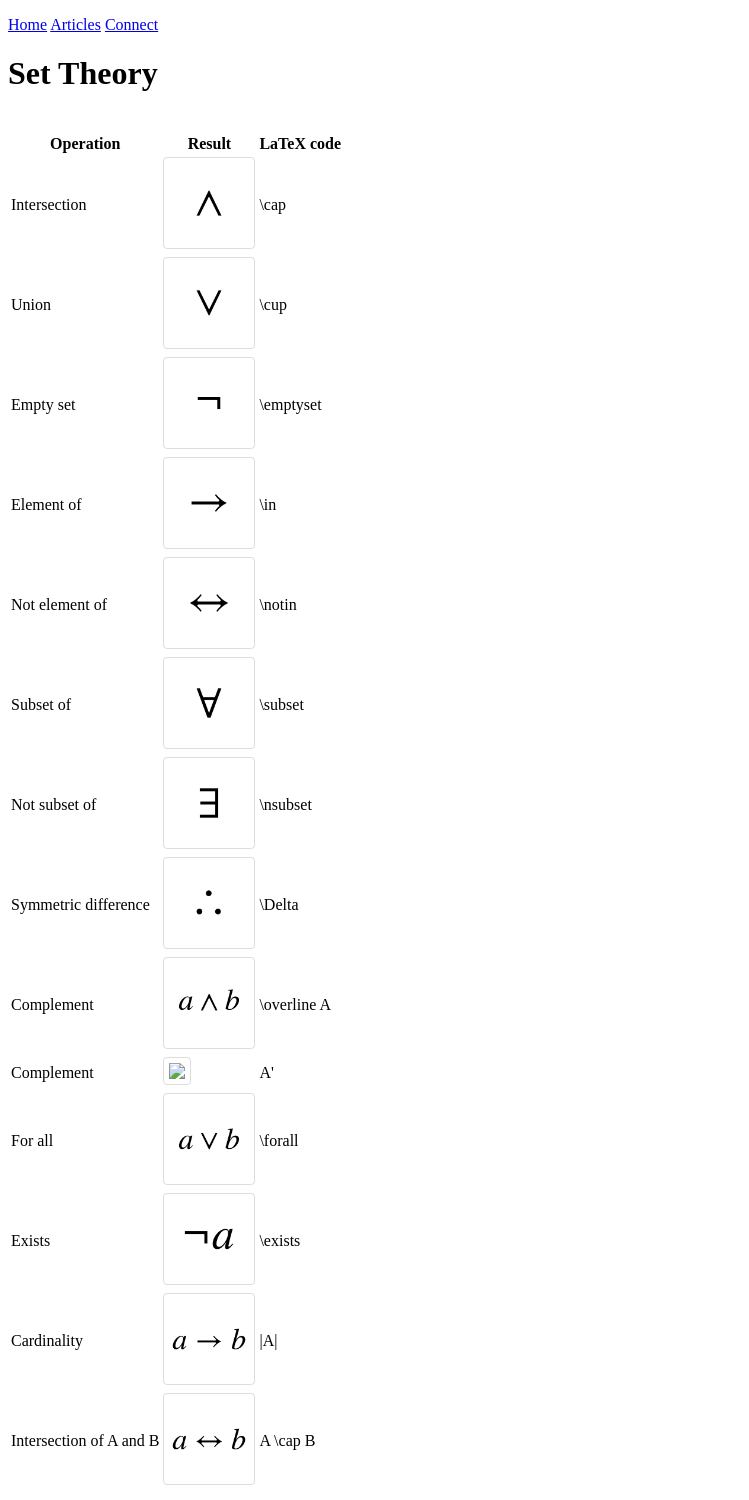
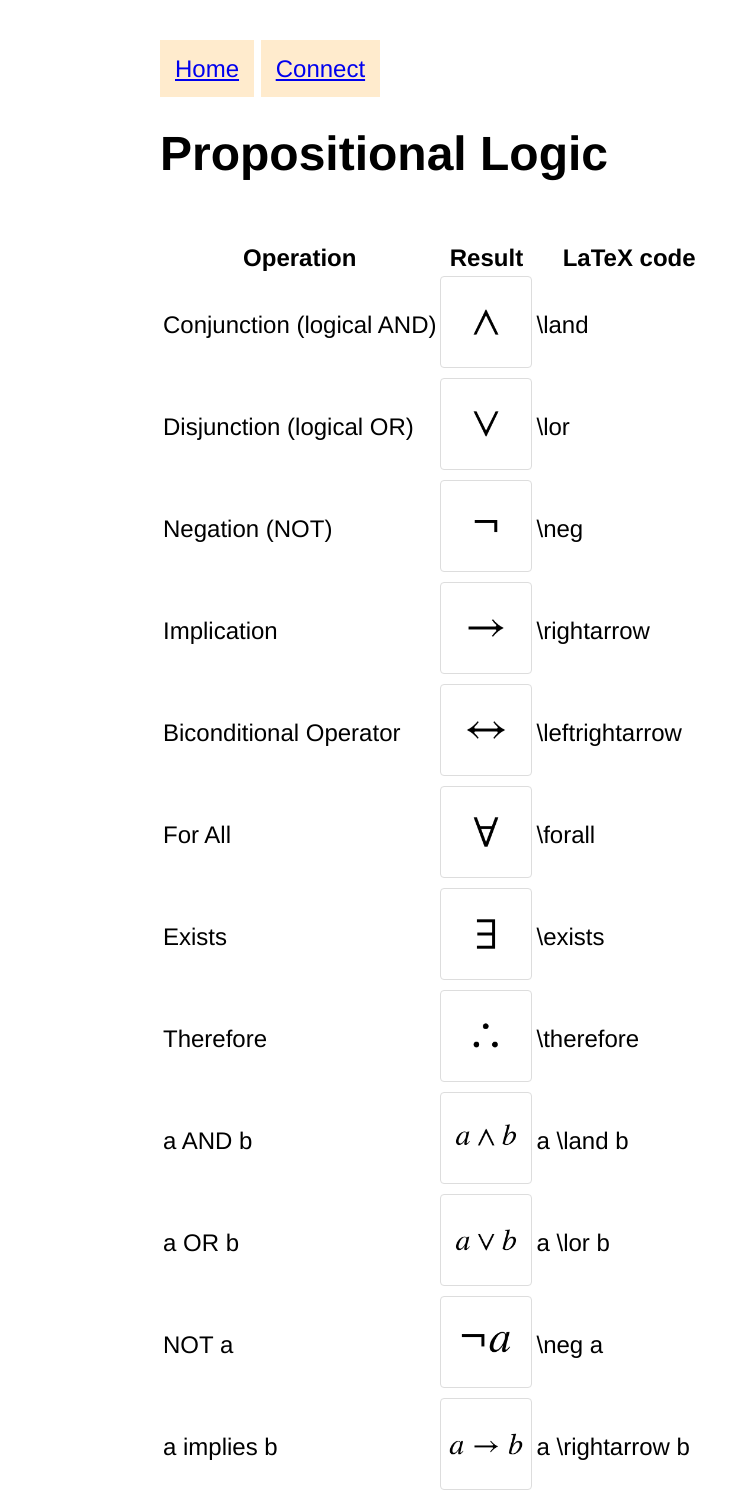
Before and after one commit to LizAryslanova/latex-for-apple, a plain HTML site: page pages/propositional_logic.html in a window 1280 px wide. Shown: the top 1500 px of the page, without its empty margins (0-749 px from the left). Drawn offline with Linux system fonts and the light colour scheme.

```diff
--- a/pages/propositional_logic.html
+++ b/pages/propositional_logic.html
@@ -1,7 +1,7 @@
 <!DOCTYPE html>
 <html>
     <head>
-        <title>Set Theory</title>
+        <title>Propositional Logic</title>
         <link rel="stylesheet" type="text/css" href="../style.css">
     </head>
     <body>
@@ -9,14 +9,13 @@
 
         <p class="website-header">
 
-             <a id="home" class="box" href="index.html"> Home</a>
-             <a id="articles" class="box" href="articles.html"> Articles</a>
+             <a id="home" class="box" href="../index.html"> Home</a>
              <a id="connect" class="box" href="connect.html"> Connect</a>
          </p>
 
 
 
-         <h1>Set Theory</h1> <br>
+         <h1>Propositional Logic</h1> <br>
 
 
          <table>
@@ -27,97 +26,90 @@
             </tr>
 
             <tr>
-                <td> Intersection </td>
+                <td> Conjunction (logical AND) </td>
                 <td> <img src="../images/propositional_logic/01.png"> </td>
-                <td> \cap </td>
+                <td> \land </td>
             </tr>
 
             <tr>
-                <td> Union </td>
+                <td> Disjunction (logical OR) </td>
                 <td> <img src="../images/propositional_logic/02.png">  </td>
-                <td> \cup </td>
+                <td> \lor </td>
             </tr>
 
 
              <tr>
-                <td> Empty set </td>
+                <td> Negation (NOT) </td>
                 <td> <img src="../images/propositional_logic/03.png">  </td>
-                <td> \emptyset </td>
+                <td> \neg </td>
             </tr>
 
 
              <tr>
-                <td> Element of </td>
+                <td> Implication </td>
                 <td> <img src="../images/propositional_logic/04.png">  </td>
-                <td> \in </td>
+                <td> \rightarrow </td>
             </tr>
 
 
              <tr>
-                <td> Not element of </td>
+                <td> Biconditional Operator </td>
                 <td> <img src="../images/propositional_logic/05.png">  </td>
-                <td> \notin </td>
+                <td> \leftrightarrow </td>
             </tr>
 
 
              <tr>
-                <td> Subset of </td>
+                <td> For All </td>
                 <td> <img src="../images/propositional_logic/06.png">  </td>
-                <td> \subset </td>
-            </tr>
-
-
-             <tr>
-                <td> Not subset of </td>
-                <td> <img src="../images/propositional_logic/07.png">  </td>
-                <td> \nsubset </td>
-            </tr>
-
-
-             <tr>
-                <td> Symmetric difference </td>
-                <td> <img src="../images/propositional_logic/08.png">  </td>
-                <td> \Delta </td>
-            </tr>
-
-
-             <tr>
-                <td> Complement </td>
-                <td> <img src="../images/propositional_logic/09.png">  </td>
-                <td> \overline A </td>
-            </tr>
-
-            <tr>
-                <td> Complement </td>
-                <td> <img src="../images/propositional_logic/09a.png">  </td>
-                <td> A'</td>
-            </tr>
-
-
-             <tr>
-                <td> For all </td>
-                <td> <img src="../images/propositional_logic/10.png">  </td>
                 <td> \forall </td>
             </tr>
 
 
              <tr>
                 <td> Exists </td>
-                <td> <img src="../images/propositional_logic/11.png">  </td>
+                <td> <img src="../images/propositional_logic/07.png">  </td>
                 <td> \exists </td>
             </tr>
 
 
              <tr>
-                <td> Cardinality </td>
-                <td> <img src="../images/propositional_logic/12.png">  </td>
-                <td> |A| </td>
+                <td> Therefore </td>
+                <td> <img src="../images/propositional_logic/08.png">  </td>
+                <td> \therefore </td>
+            </tr>
+
+
+             <tr>
+                <td> a AND b </td>
+                <td> <img src="../images/propositional_logic/09.png">  </td>
+                <td> a \land b </td>
             </tr>
 
              <tr>
-                <td> Intersection of A and B </td>
+                <td> a OR b </td>
+                <td> <img src="../images/propositional_logic/10.png">  </td>
+                <td> a \lor b </td>
+            </tr>
+
+
+             <tr>
+                <td> NOT a </td>
+                <td> <img src="../images/propositional_logic/11.png">  </td>
+                <td> \neg a  </td>
+            </tr>
+
+
+             <tr>
+                <td> a implies b </td>
+                <td> <img src="../images/propositional_logic/12.png">  </td>
+                <td> a \rightarrow b </td>
+            </tr>
+
+             <tr>
+                <td> a if and only if b </td>
                 <td> <img src="../images/propositional_logic/13.png">  </td>
-                <td> A \cap B </td>
+                <td> a \leftrightarrow b </td>
             </tr>
 
 
@@ -129,7 +121,7 @@
 
 
 
-
+         <footer> <p> &copy 2022 - Liza Aryslanova </p> </footer>
 
 
     </body>
--- a/style.css
+++ b/style.css
@@ -1,3 +1,37 @@
+body {
+    background-color: #fff;
+    color: #303;
+
+
+    width: 960px;
+    min-width: 960px;
+    margin: 0 auto;
+    padding: 20px;
+
+
+    font-size: 24px;
+    font-family: Helvetica, sans-serif;
+    color: black;
+}
+
+
+.box {
+    background: blanchedalmond;
+    text-align: center;
+
+    margin: 15px auto;
+    padding: 15px;
+
+    line-height: 50px;
+
+
+    box-sizing: border-box;
+
+}
+
+
+
+
 img {
   border: 1px solid #ddd;
   border-radius: 4px;
```
Also changed, not shown: index.html (+19 -13 lines), pages/basic_arithmetic.html (+16 -5 lines), pages/set_theory.html (+5 -6 lines), images/basic_arithmetic/05a.png (added), images/basic_arithmetic/05b.png (added).
